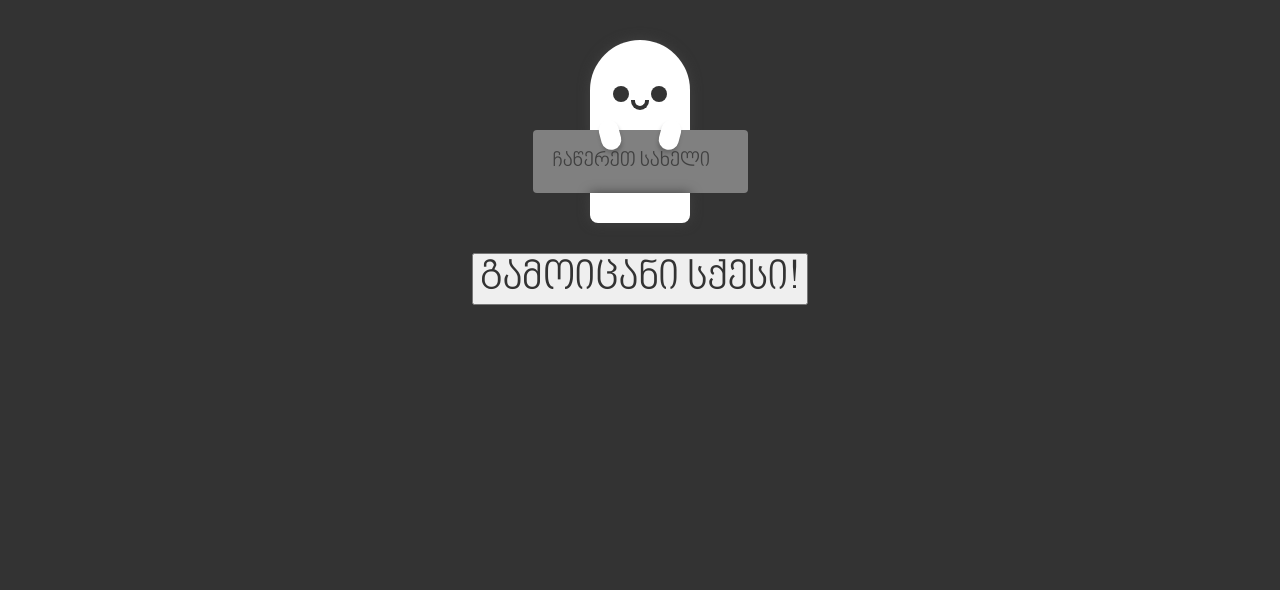
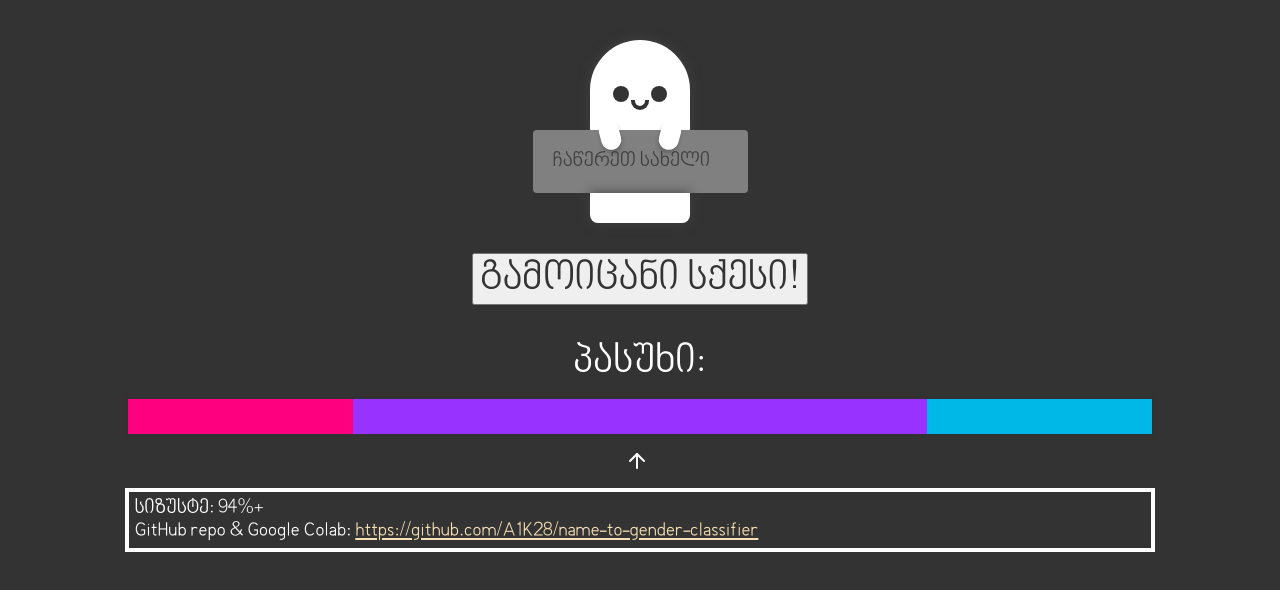
Before and after one commit to A1K28/name-to-gender-classifier, a React (Create React App) app: page / in a window 1280 px wide. Shown: the top 590 px of the page. Built offline with nearby package versions, Linux system fonts and the light colour scheme; what @tensorflow/tfjs would draw is missing.

Commit message:
add style

```diff
--- a/public/index.html
+++ b/public/index.html
@@ -2,14 +2,14 @@
 <html lang="en">
   <head>
     <meta charset="utf-8" />
-    <link rel="icon" href="%PUBLIC_URL%/favicon.ico" />
+    <link rel="icon" href="%PUBLIC_URL%/gender.ico" />
     <meta name="viewport" content="width=device-width, initial-scale=1" />
     <meta name="theme-color" content="#000000" />
     <meta
       name="description"
       content="Web site created using create-react-app"
     />
-    <link rel="apple-touch-icon" href="%PUBLIC_URL%/logo192.png" />
+    <link rel="apple-touch-icon" href="%PUBLIC_URL%/gender.ico" />
     <!--
       manifest.json provides metadata used when your web app is installed on a
       user's mobile device or desktop. See https://developers.google.com/web/fundamentals/web-app-manifest/
@@ -24,7 +24,7 @@
       work correctly both with client-side routing and a non-root public URL.
       Learn how to configure a non-root public URL by running `npm run build`.
     -->
-    <title>React App</title>
+    <title>NameToGender</title>
   </head>
   <body>
     <noscript>You need to enable JavaScript to run this app.</noscript>
--- a/src/App.js
+++ b/src/App.js
@@ -1,4 +1,3 @@
-import logo from './logo.svg';
 import './App.css';
 import GenderClassifierApp from './gender-classifier/gender-classifier-app';
 
--- a/src/gender-classifier/gender-classifier-app.jsx
+++ b/src/gender-classifier/gender-classifier-app.jsx
@@ -3,13 +3,15 @@ import React, { Component } from 'react';
 import './style/common.css';
 import './style/gender-classifier-app.css';
 import './style/my-input.css';
+import { ReactComponent as ArrowSvg } from '../arrow-up.svg';
 import { predict } from './predict.js';
 
 export default class GenderClassifierApp extends Component {
     constructor(props) {
         super(props);
         this.state = {
-            gender: [,]
+            gender: [,],
+            arrowPos: 48.5
         }
     }
 
@@ -19,17 +21,32 @@ export default class GenderClassifierApp extends Component {
         this.setState({input: e.target.value})
     }
 
-    handleColor = () => {
-        this.setState({color: this.state.gender[1] > 0.5 ? 'violet' : 'cyan'})
-    }
-
     predict = async() => {
         let g = [,]
         if (this.state.input.length>0){
             g = await predict([this.state.input]);
         }
+        let num = g[1];
+        g[1] = (1-num).toExponential(4);
         this.setState({gender: g});
-        this.handleColor();
+        this.handleColor(num);
+        this.handleArrowPos(num);
+    }
+
+    handleColor = (num) => {
+        let color = "#9832ff";
+        if (num >= 0.78) {
+            color = "#fe007f";
+        } else if (num <= 0.22) {
+            color = "#00b8e7";
+        }
+        this.setState({color: color});
+    }
+
+    handleArrowPos = (num) => {
+        num = 100-num*100;
+        num = normalizeArrow(num);
+        this.setState({arrowPos: num});
     }
 
     render() {
@@ -69,9 +86,25 @@ export default class GenderClassifierApp extends Component {
                 <div
                 className='result-text'
                 style={{color : this.state.color}}>
-                    {this.state.gender[0]} {this.state.gender[1]}
+                    <span style={{fontFamily:'MyFont', color:'white'}}>პასუხი:</span> {this.state.gender[0]} {this.state.gender[1]}
+                </div>
+                <div className='result-bar'>
+                    <div className='result-bar-1'></div>
+                    <div className='result-bar-2'></div>
+                    <div className='result-bar-3'></div>
+                    <div className='arrow' style={{left: `${this.state.arrowPos}%`}}>
+                        <ArrowSvg />
+                    </div>
+                </div>
+                <div className='footer'>
+                    <div>სიზუსტე: 94%+</div>
+                    <div>GitHub repo & Google Colab: <a href="https://github.com/A1K28/name-to-gender-classifier">https://github.com/A1K28/name-to-gender-classifier</a></div>
                 </div>
             </div>
         )
     }
 }
+
+function normalizeArrow(num) {
+    return -0.0098*(num**2)+1.96*num;
+}
--- a/src/gender-classifier/predict.js
+++ b/src/gender-classifier/predict.js
@@ -7,9 +7,13 @@ function sleep(ms) {
 
 async function loadModel() {
     console.log('Loading model');
-    // const model = null;
-    // const model = await tf.loadLayersModel("https://cors-anywhere.herokuapp.com/https://storage.googleapis.com/a1k28cloud/model/model.json");
-    const model = await tf.loadLayersModel("https://cors-anywhere-client.herokuapp.com/storage.googleapis.com/a1k28cloud/model/model.json");
+    let model = null;
+    try {
+        model = await tf.loadLayersModel("https://cors-anywhere-client.vercel.app/storage.googleapis.com/a1k28cloud/model/model.json");
+    } catch(err) {
+        console.log("Failed to fetch model from vercel, fetching from heroku...");
+        model = await tf.loadLayersModel("https://cors-anywhere.herokuapp.com/storage.googleapis.com/a1k28cloud/model/model.json");
+    }
     console.log('Model loaded');
     console.log(model);
 	return model;
@@ -62,7 +66,7 @@ export async function predict(names) {
         let ans = []
         for (let i = 1; i < res.length; i+=2) {
             let isFemale = res[i];
-            ans.push([names[Math.floor(i/2)], isFemale.toExponential(2)]);
+            ans.push([names[Math.floor(i/2)], isFemale]);
         }
         return ans;
     });
--- a/src/gender-classifier/style/gender-classifier-app.css
+++ b/src/gender-classifier/style/gender-classifier-app.css
@@ -20,3 +20,53 @@
     font-size: 2em;
     color: darkmagenta;
 }
+
+.result-bar {
+    position: relative;
+    max-width: 1200px;
+    width: 80vw;
+    height: 35px;
+    margin: 10px auto;
+    border: 4px solid rgb(50,50,50);
+    display: flex;
+}
+
+.result-bar-1 {
+    width: 22%;
+    height: 35px;
+    background-color: #fe007f;
+}
+
+.result-bar-2 {
+    width: 56%;
+    height: 35px;
+    background-color: #9832ff;
+}
+
+.result-bar-3 {
+    width: 22%;
+    height: 35px;
+    background-color: #00b8e7;
+}
+
+.arrow {
+    position: absolute;
+    top: 50px;
+    color: white;
+}
+
+.footer {
+    max-width: 1200px;
+    width: 79vw;
+    margin: 50px auto 20px auto;
+    padding: 5px;
+    font-size: 1em;
+    color:#FFF;
+    text-align: left;
+    font-family: 'MyFont';
+    border: 4px solid white;
+}
+
+a {
+    color: wheat;
+}
```
Also changed, not shown: public/manifest.json, src/arrow-up.svg (added), 1 other file (tests, documents, lock files or other folders).
